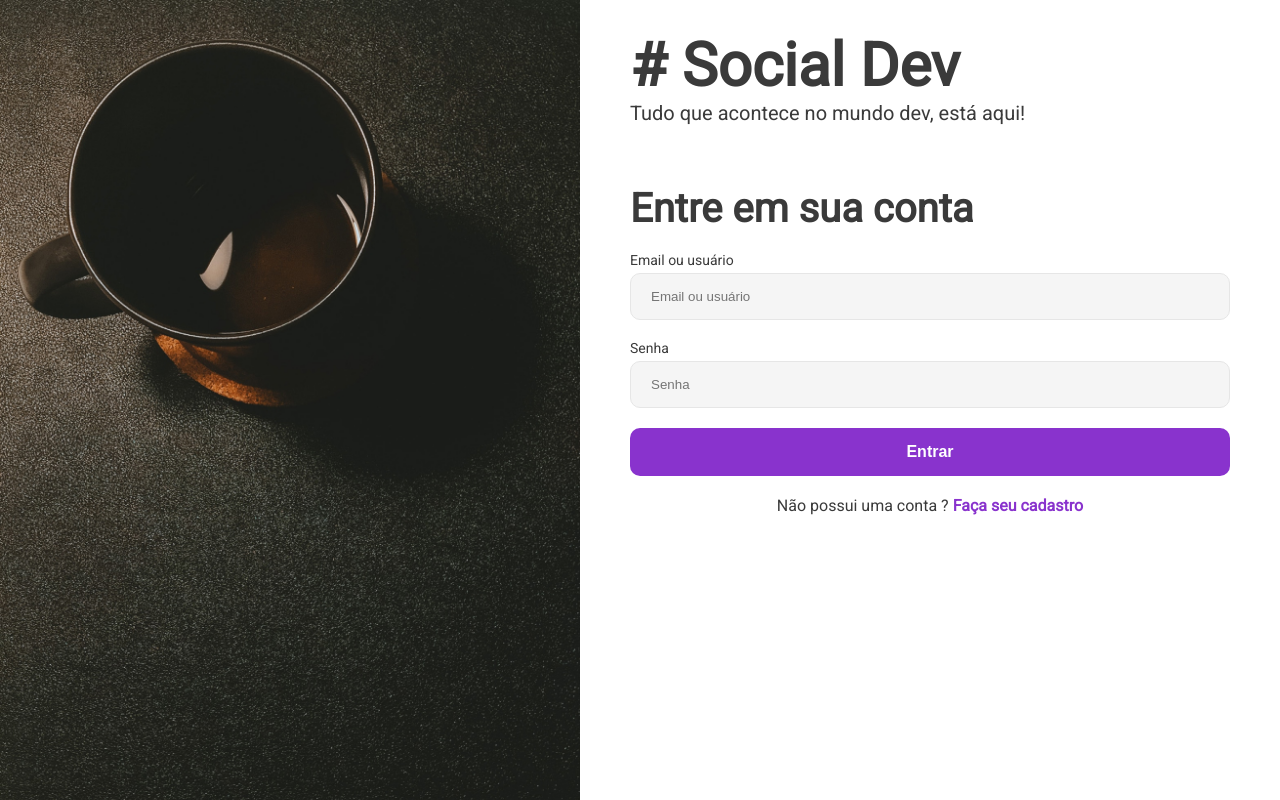
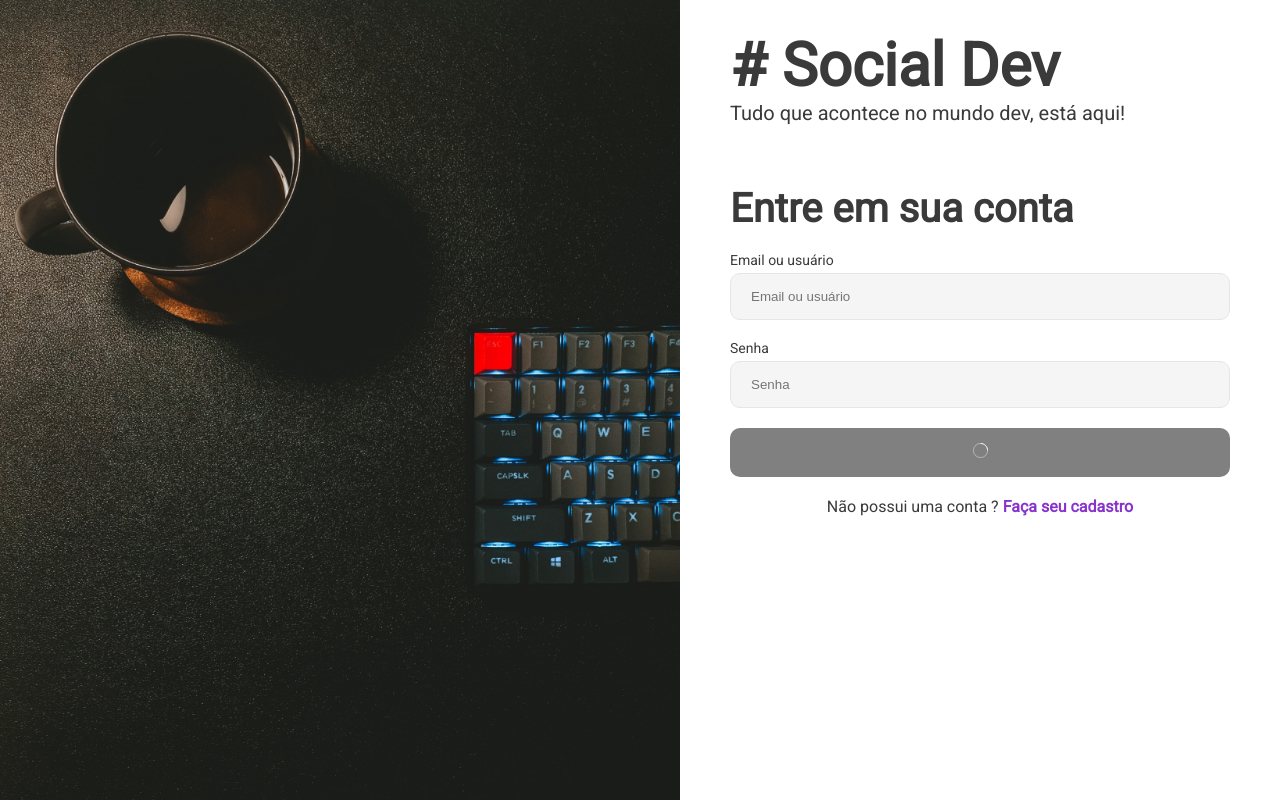
Before and after one commit to Ryanluc7reis/Projeto.social-dev, a Next.js app: page /login in a window 1280 px wide. Shown: the top 800 px of the page. Built offline with nearby package versions, Linux system fonts and the light colour scheme.

Commit message:
Criado estado de carregando

```diff
--- a/pages/login.jsx
+++ b/pages/login.jsx
@@ -64,7 +64,7 @@
         <Form onSubmit={ handleSubmit(onSubmit)}>
             <Input label="Email ou usuário" name='userOrEmail' control={control} />
             <Input label="Senha" type="password" name='password' control={control} />
-            <Button type='submit' disabled={Object.keys(errors).length > 0 }>Entrar</Button>
+            <Button loading={true} type='submit' disabled={Object.keys(errors).length > 0 }>Entrar</Button>
         </Form>
         <Text>Não possui uma conta ? <Link href="/signup">Faça seu cadastro</Link></Text>
       </FormContainer>
--- a/src/components/inputs/Button.jsx
+++ b/src/components/inputs/Button.jsx
@@ -1,6 +1,6 @@
 import styled from "styled-components"
 
-const Button = styled.button`
+const StyledButton = styled.button`
   background-color : ${props => props.theme.primary};
   padding: 15px 20px;
   border-radius: 10px;
@@ -19,5 +19,16 @@
     background-color : ${props => props.theme.disabled};
   }
 `
+const Button = ({ children, loading, disabled, ...props }) => {
+    return (
+      <StyledButton
+        disabled={disabled || loading}
+        {...props}
+      >
+        {loading && <img src='./loading.svg' width='15px' />}
+        {!loading && children}
+      </StyledButton>
+  )
+}
 export default Button
 // '${props => !props.disabled && 'cursor: pointer;'} = SE NAO estiver desabilitador ,aparecer cursor
--- a/src/components/layout/ImageWithSpace.jsx
+++ b/src/components/layout/ImageWithSpace.jsx
@@ -1,7 +1,7 @@
 import styled from 'styled-components'
 
 
-const WIDTH_BREAK = '700px'
+const WIDTH_BREAK = '600px'
 const StyledFlex = styled.div`
   display: flex;
 `
@@ -12,7 +12,7 @@
   background-size: cover;
 
   width: 100%;
-  height: 125vh;
+  height: 100vh;
 
 
  @media (max-width: ${WIDTH_BREAK}) {
```
Also changed, not shown: public/loading.svg (added).
